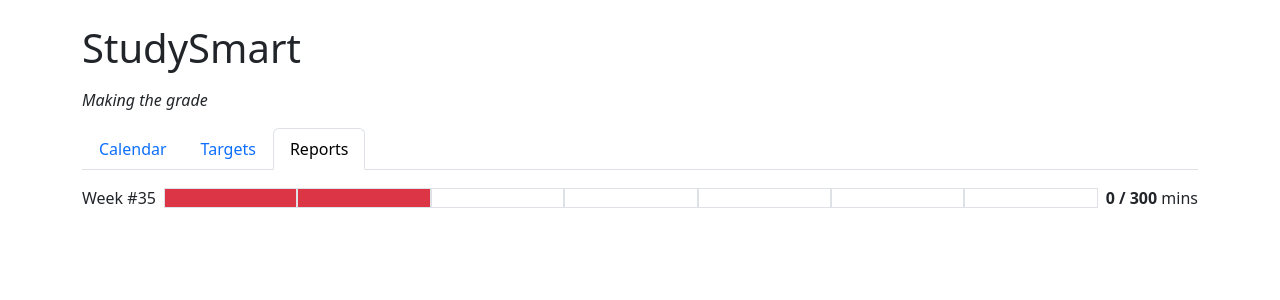
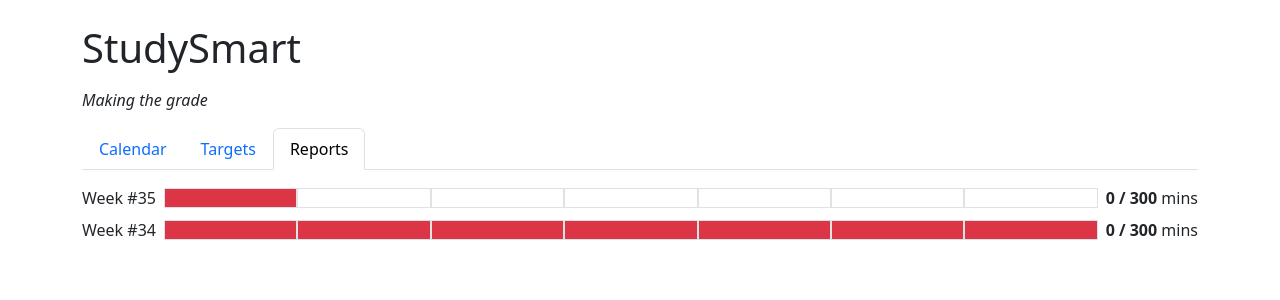
Before and after one commit to taciano-perez/studysmart, a Flask app: page / in a window 1280 px wide, after a click on "Reports". Shown: the top 300 px of the page. Run offline with Flask 3, Linux system fonts and the light colour scheme; data that the repository does not hold is empty; some libraries are stand-ins or nearby versions.

Commit message:
Add previous week bar and adjust current day color

```diff
--- a/app.py
+++ b/app.py
@@ -157,7 +157,7 @@ def index():
     week_colors = []
     today_idx = now.weekday()
     for i, m in enumerate(week_minutes):
-        if i > today_idx:
+        if i >= today_idx:
             week_colors.append('bg-white')
         elif m >= 60:
             week_colors.append('bg-success')
@@ -165,6 +165,37 @@ def index():
             week_colors.append('bg-warning')
         else:
             week_colors.append('bg-secondary' if week_total >= 300 else 'bg-danger')
+
+    prev_start_week = start_week - datetime.timedelta(days=7)
+    prev_end_week = start_week - datetime.timedelta(days=1)
+    if USING_POSTGRES:
+        c.execute(
+            "SELECT study_date, SUM(num_minutes) FROM STUDY_HOURS "
+            "WHERE study_date BETWEEN %s AND %s GROUP BY study_date",
+            (prev_start_week, prev_end_week),
+        )
+    else:
+        c.execute(
+            "SELECT study_date, SUM(num_minutes) FROM STUDY_HOURS "
+            "WHERE study_date BETWEEN ? AND ? GROUP BY study_date",
+            (prev_start_week.isoformat(), prev_end_week.isoformat()),
+        )
+    prev_week_rows = c.fetchall()
+    prev_week_minutes = [0] * 7
+    for d, total in prev_week_rows:
+        dt = d if isinstance(d, datetime.date) else datetime.date.fromisoformat(d)
+        idx = (dt - prev_start_week).days
+        prev_week_minutes[idx] = total
+    prev_week_total = sum(prev_week_minutes)
+    prev_week_num = (now - datetime.timedelta(days=7)).isocalendar()[1]
+    prev_week_colors = []
+    for m in prev_week_minutes:
+        if m >= 60:
+            prev_week_colors.append('bg-success')
+        elif m > 0:
+            prev_week_colors.append('bg-warning')
+        else:
+            prev_week_colors.append('bg-secondary' if prev_week_total >= 300 else 'bg-danger')
     conn.close()
 
     return render_template(
@@ -176,6 +207,9 @@ def index():
         week_total=week_total,
         week_num=week_num,
         week_colors=week_colors,
+        prev_week_total=prev_week_total,
+        prev_week_num=prev_week_num,
+        prev_week_colors=prev_week_colors,
     )
 
 
--- a/templates/index.html
+++ b/templates/index.html
@@ -132,6 +132,15 @@
         {% endfor %}
       </div>
       <div><strong>{{ week_total }} / 300</strong> mins</div>
+    </div>
+    <div class="d-flex align-items-center mt-2">
+      <div class="me-2">Week #{{ prev_week_num }}</div>
+      <div class="d-flex flex-grow-1 me-2" style="height:20px;">
+        {% for color in prev_week_colors %}
+        <div class="{{ color }} flex-fill border"></div>
+        {% endfor %}
+      </div>
+      <div><strong>{{ prev_week_total }} / 300</strong> mins</div>
     </div>
   </div>
 </div>
```
Also changed, not shown: tests/test_app.py (+5 -0 lines).
